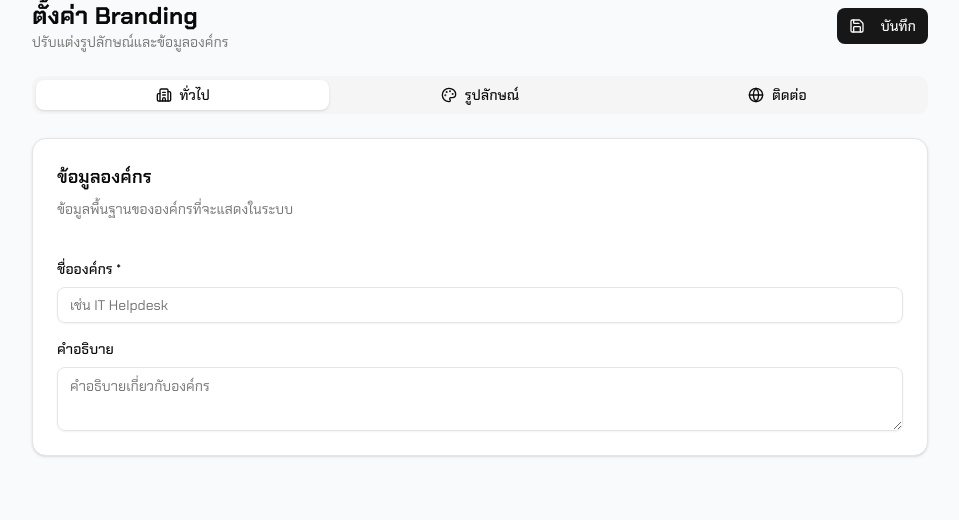
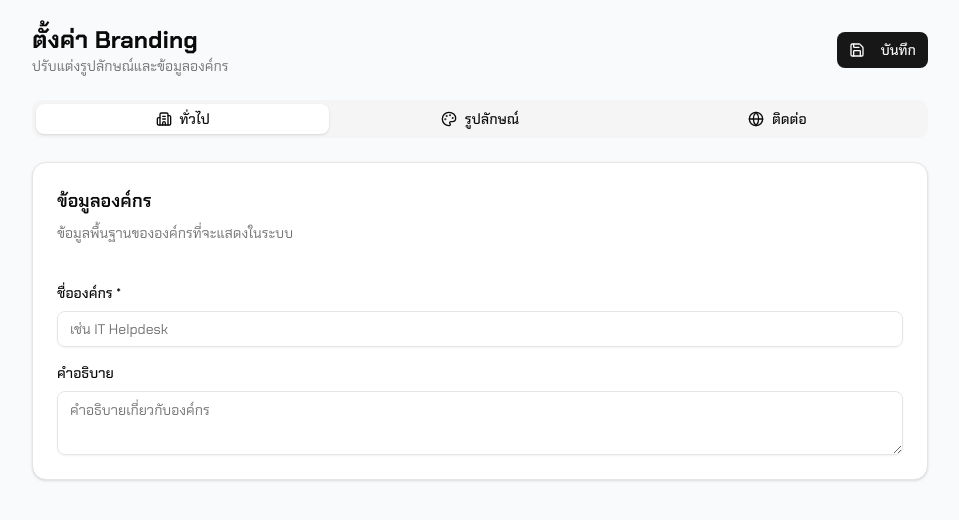
Before and after one commit to chatgptffp/ithelpdesksrt, a Next.js app: page /admin/settings/branding in a window 1280 px wide. Shown: the top 520 px of the page, without its empty margins (160-1119 px from the left). Built offline with nearby package versions, Linux system fonts and the light colour scheme; no server answers; the database is empty.

Commit message:
Add padding to branding page to match other pages

```diff
--- a/src/app/admin/settings/branding/page.tsx
+++ b/src/app/admin/settings/branding/page.tsx
@@ -126,7 +126,8 @@
   }
 
   return (
-    <div className="space-y-6 max-w-4xl mx-auto">
+    <div className="p-4 sm:p-6 bg-gray-50 dark:bg-gray-900 min-h-screen">
+      <div className="space-y-6 max-w-4xl mx-auto">
       {/* Header */}
       <div className="flex flex-col sm:flex-row sm:items-center sm:justify-between gap-4">
         <div>
@@ -419,6 +420,7 @@
           </Card>
         </TabsContent>
       </Tabs>
+      </div>
     </div>
   );
 }
```
